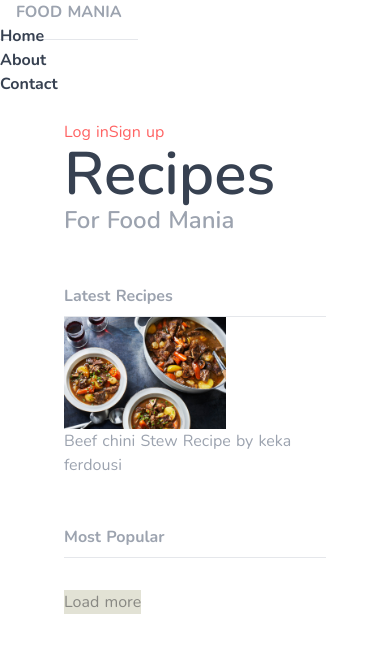
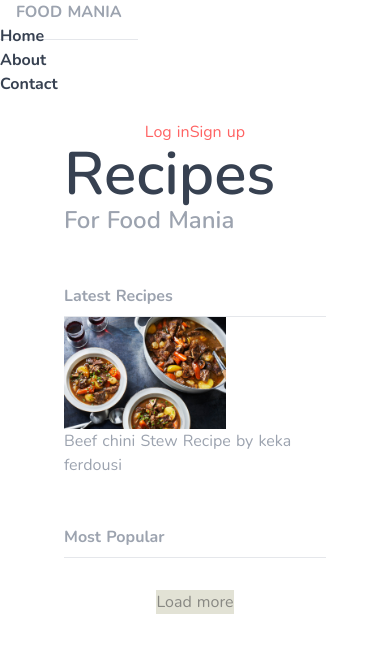
Before and after one commit to meherab-hossain/nuxt-practice, a Nuxt app: page / in a window 390 px wide. Shown: the top 652 px of the page. Built offline with nearby package versions, Linux system fonts and the light colour scheme.

Commit message:
flexbox and breakpoints added

```diff
--- a/pages/index.vue
+++ b/pages/index.vue
@@ -29,7 +29,7 @@
       </div>
 
       <main class="px-16 py-6">
-        <div>
+        <div class="flex justify-center  md:justify-end">
           <a href="#" class="text-primary">Log in</a>
           <a href="#" class="text-primary">Sign up</a>
         </div>
@@ -64,8 +64,8 @@
           </div>
         </div>
 
-        <div class="flex">
-          <div class="bg-secondary-100 text-secondary-200 ">Load more</div>
+        <div class="flex justify-center">
+          <div class="bg-secondary-100 text-secondary-200">Load more</div>
         </div>
       </main>
     </div>
```
